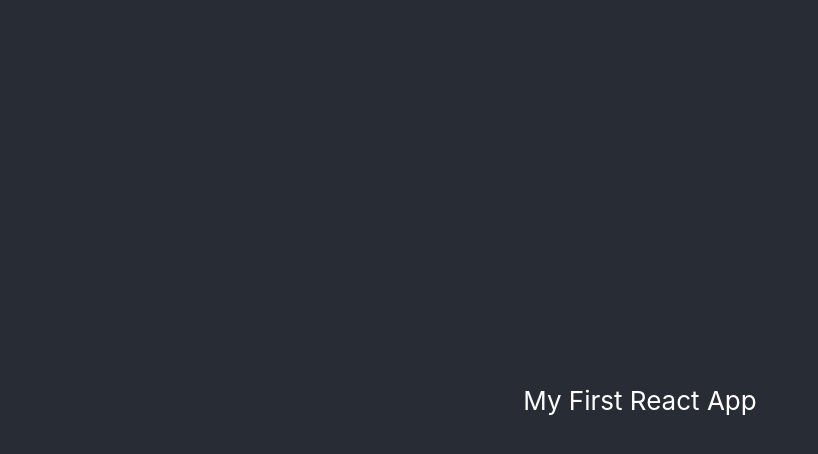
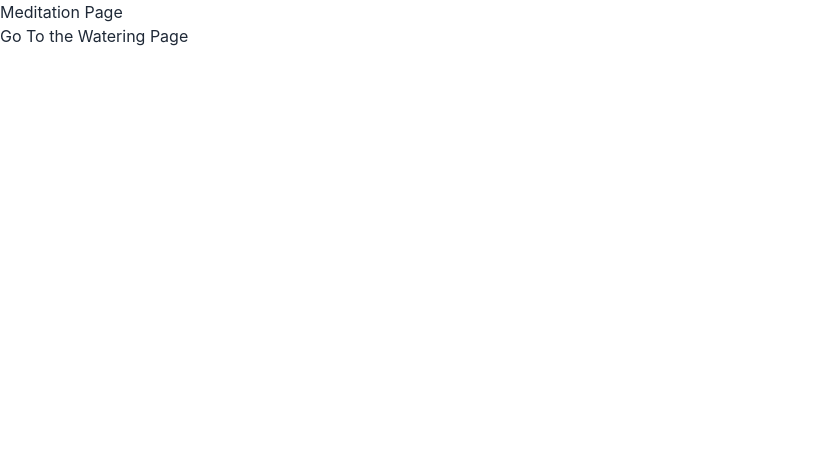
Before and after one commit to qvd808/journey-hack, a React (Create React App) app: page /meditation in a window 1280 px wide. Shown: the top 454 px of the page, without its empty margins (0-818 px from the left). Built offline with nearby package versions, Linux system fonts and the light colour scheme.

Commit message:
pushing routes

```diff
--- a/package.json
+++ b/package.json
@@ -8,6 +8,7 @@
     "@testing-library/user-event": "^13.5.0",
     "react": "^18.2.0",
     "react-dom": "^18.2.0",
+    "react-router-dom": "^6.22.0",
     "react-scripts": "5.0.1",
     "web-vitals": "^2.1.4"
   },
--- a/src/App.js
+++ b/src/App.js
@@ -1,13 +1,30 @@
-import './App.css';
-import MainPage from './screen/MainPage';
+import React from 'react';
+import {
+  BrowserRouter as Router,
+  Route,
+  Routes,
+  Link
+} from 'react-router-dom';
+
+// Import your page components
+import HomePage from './screen/HomePage';
+import MeditationPage from './screen/MeditationPage';
+import WateringPage from './screen/WateringPage';
 
 function App() {
   return (
-    <div className="App">
-      <header className="App-header">
-        <MainPage/>
-      </header>
-    </div>
+    <Router>
+      <div>
+        {/* ... navigation links ... */}
+
+        <Routes> {/* 'Switch' is replaced by 'Routes' */}
+          <Route path="/meditation" element={<MeditationPage />} />
+          <Route path="/watering" element={<WateringPage />} />
+          <Route path="/" element={<HomePage />} />
+          {/* No need for a separate NotFoundPage, Routes handles unmatched paths by default */}
+        </Routes>
+      </div>
+    </Router>
   );
 }
 
--- /dev/null
+++ b/src/screen/HomePage.js
@@ -0,0 +1,22 @@
+import { useNavigate } from "react-router-dom";
+
+
+
+const MainPage = () => {
+    const navigate = useNavigate();
+
+    const moveToWateringPage = () => {
+        navigate('/meditation');
+    }
+
+    return (
+        <div className="MainPage">
+
+            <p>Main page</p>
+            <button onClick={moveToWateringPage}>Get Started</button>
+
+        </div>
+    )
+}
+
+export default MainPage;
--- /dev/null
+++ b/src/screen/MeditationPage.js
@@ -0,0 +1,21 @@
+import { useNavigate } from "react-router-dom";
+
+const MeditationPage = () => {
+    const navigate = useNavigate();
+
+    const moveToWateringPage = () => {
+        navigate('/watering');
+
+    }
+
+    return (
+        <div className="MainPage">
+
+            <p>Meditation Page</p>
+            <button onClick={moveToWateringPage}>Go To the Watering Page</button>
+
+        </div>
+    )
+}
+
+export default MeditationPage;
--- /dev/null
+++ b/src/screen/WateringPage.js
@@ -0,0 +1,20 @@
+import { useNavigate } from "react-router-dom";
+
+const WateringPage = () => {
+    const navigate = useNavigate();
+
+    const moveToHomePage = () => {
+        navigate('/');
+    }
+
+    return (
+        <div className="MainPage">
+
+            <p>Watering Page</p>
+            <button onClick={moveToHomePage}>Go Back to the Home Page</button>
+
+        </div>
+    )
+}
+
+export default WateringPage;
```
Also changed, not shown: 1 other file (tests, documents, lock files or other folders).
